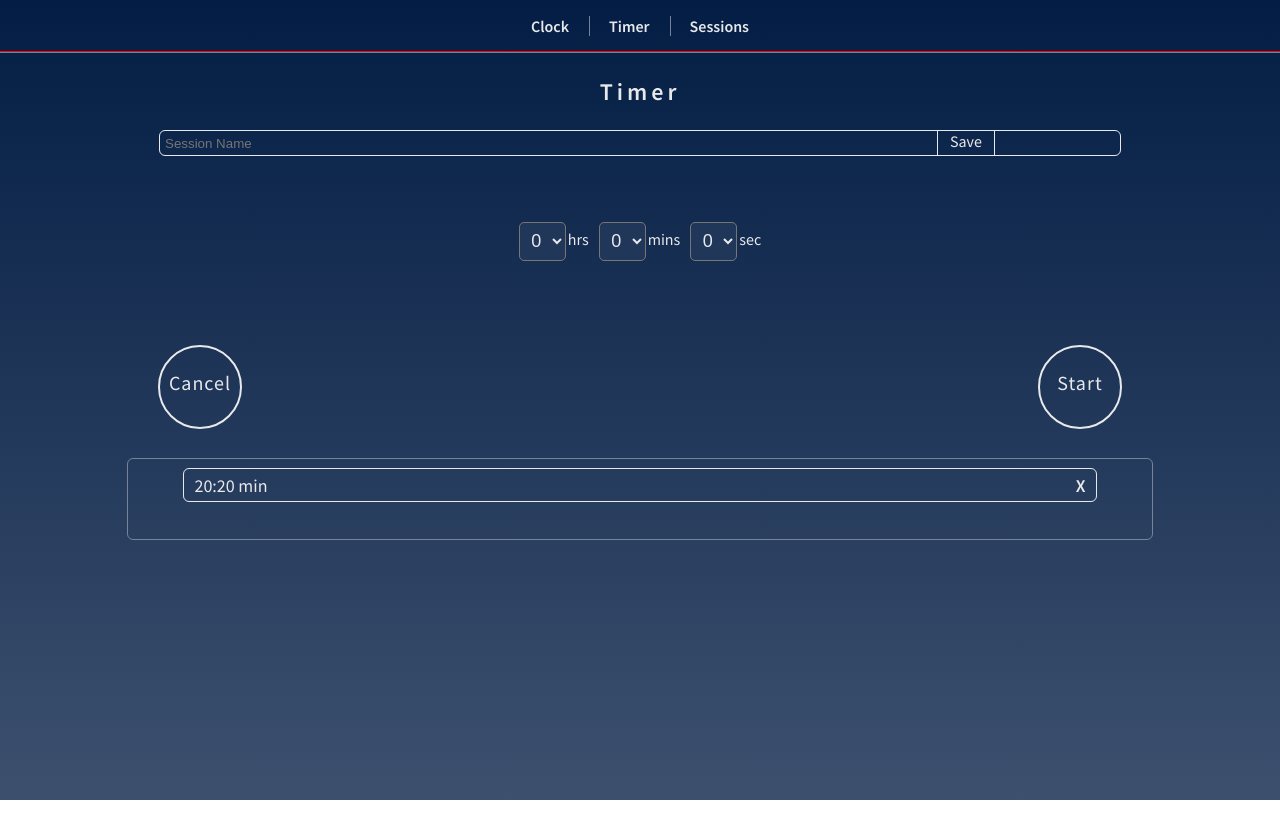
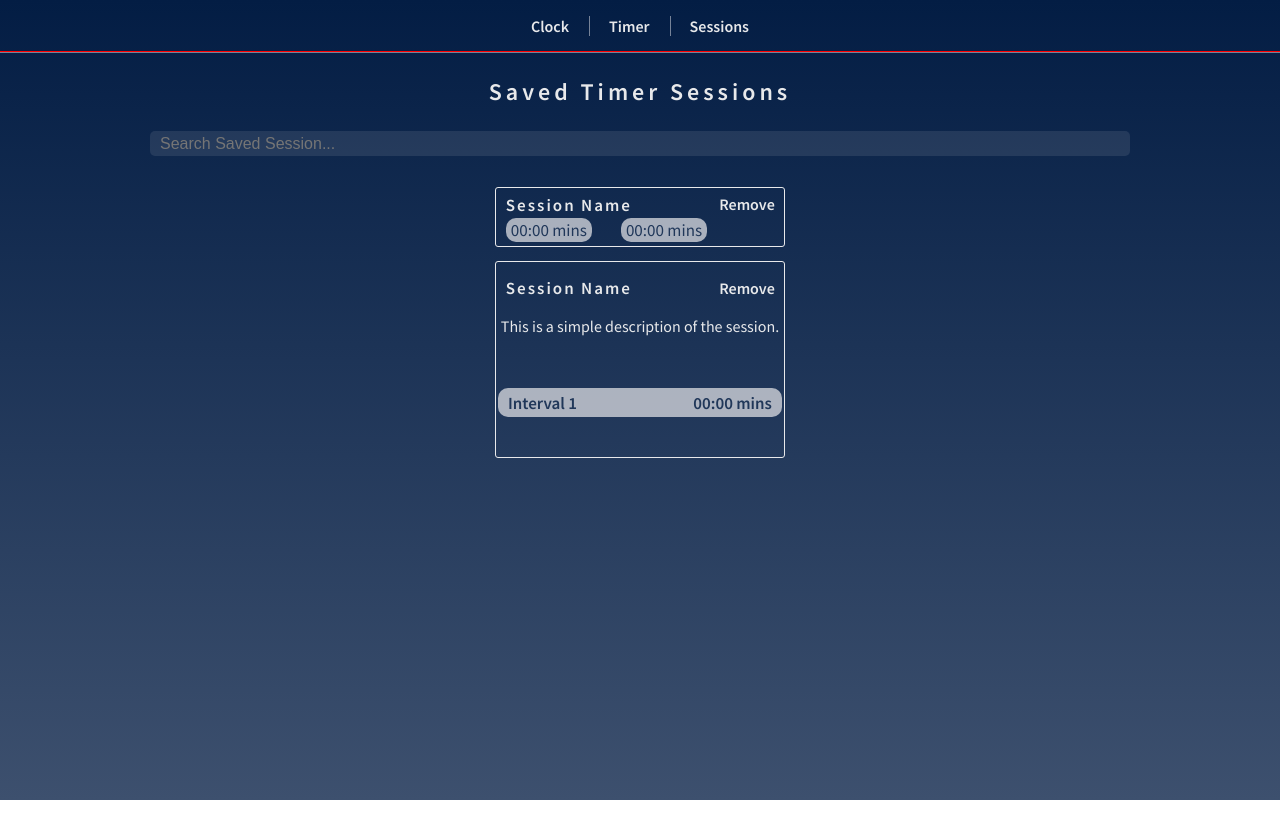
Before and after one commit to Rio0628/clock-timer, a React (Create React App) app: page / in a window 1280 px wide. Shown: the top 838 px of the page. Built offline with nearby package versions, Linux system fonts and the light colour scheme.

Commit message:
Created Comp
- Created the whole saved session timer component that will allow the user to view all of the saved sessions and the intervals within those sections.
- Added the necessary styling and effects for hover and active.

```diff
--- a/src/App.js
+++ b/src/App.js
@@ -2,6 +2,7 @@ import React, { Component } from 'react';
 import { BrowserRouter as Router, Switch, Route, Link } from 'react-router-dom';
 import ClockView from './components/ClockView';
 import TimerView from './components/TimerView';
+import TimerSSNSview from './components/TimerSSNSview';
 import api from './api';
 
 
@@ -22,7 +23,8 @@ class App extends Component {
           </Router>
         </div>
 
-        <TimerView />
+        <TimerSSNSview />
+        {/* <TimerView /> */}
         {/* <ClockView />  */}
         {/* <h1>Hello 1234567890</h1> */}
       </div>
--- a/src/components/IndTimerSession.js
+++ b/src/components/IndTimerSession.js
@@ -0,0 +1,37 @@
+import React from 'react';
+
+const IndTimerSession = () => {
+    return (
+        <div className='indTimerSession'>
+            <div className='timerSessionCls'>
+                <div className='name-rmvBtnCntr'>
+                    <p className='nameOfSession'>Session Name</p>
+                    <div className='removeSessionBtn'>Remove</div>
+                </div>
+
+                <div className='intervalsCntrCls'>
+                    <p className='intervalTime'>00:00 mins</p>
+                    <p className='intervalTime'>00:00 mins</p>
+                </div>
+            </div>
+
+            <div className='timerSessionOpen'>
+                <div className='name-rmvBtnCntr'>
+                    <p className='nameOfSessionOpen'>Session Name</p>
+                    <div className='removeSessionBtn'>Remove</div>
+                </div>
+
+                <p className='descriptionSession'>This is a simple description of the session.</p>
+
+                <div className='intervalsCntrOpen'>
+                    <div className='indInterval'>
+                        <p className='sessionInterval'>Interval 1</p>
+                        <p className='intervalTimeOpen'>00:00 mins</p>
+                    </div>
+                </div>
+            </div>
+        </div>
+    );
+}
+
+export default IndTimerSession;
--- a/src/components/TimerSSNSview.js
+++ b/src/components/TimerSSNSview.js
@@ -0,0 +1,19 @@
+import React from 'react';
+import IndTimerSession from './IndTimerSession';
+
+const TimerSSNSview = () => {
+    return (
+        <div className='timerSsnsView'>
+            <p className='timerSsnsHdng'>Saved Timer Sessions</p>
+
+            <input className='searchbar' placeholder='Search Saved Session...'/>
+
+            <div className='timerSsnsCntr'>
+                <IndTimerSession />
+            </div>
+
+        </div>
+    );
+}
+
+export default TimerSSNSview;
--- a/src/index.css
+++ b/src/index.css
@@ -52,7 +52,7 @@ body {
 
 /* -- MAIN CLOCK STYLES -- */
 
-.clockViewCntr, .timerCntr {
+.clockViewCntr, .timerCntr, .timerSsnsView {
   /* position: relative; */
   /* bottom: 1.45rem; */
   display: flex;
@@ -63,7 +63,7 @@ body {
   outline: 1px solid red;
 }
 
-.clockViewHeading, .timerCntrHdng {
+.clockViewHeading, .timerCntrHdng, .timerSsnsHdng{
   font-size: 24px;
   text-align: center;
   letter-spacing: 4px;
@@ -281,7 +281,7 @@ body {
 #removeTimerBtn:active {
   background: none;
   color: #f21b3f;
-  transition: .1s linears;
+  transition: .1s linear;
 }
 
 .saveSessionCntr {
@@ -319,3 +319,186 @@ body {
   color: #031d44;
   transition: .1s linear;
 }
+
+/* -- TIMER SESSIONS STYLES -- */
+
+.searchbar {
+  width: 75%;
+  height: 1.2rem;
+  font-size: 16px;
+  background: rgba( 232, 233, 235, .1);
+  border: none;
+  /* outline:1px solid #768398; */
+  color: #e8e9eb;
+  padding: 3px 10px;
+  border-radius: 5px;
+}
+
+.searchbar:focus {
+  outline: 1px solid #768398;
+  background: transparent;
+  transition: .2s linear;
+}
+
+.timerSsnsCntr {
+  /* outline: 1px solid blue; */
+  position: relative;
+  top: 1rem;
+  width: 100vw;
+  height: 78.5vh;
+  display: flex;
+  flex-direction: column;
+  align-items: center;
+}
+
+.timerSessionCls {
+  position: relative;
+  top: 1rem;
+  /* width: 100%; */
+  height: 3rem;
+  padding: 5px 10px;
+  outline: 1px solid #e8e9eb;
+  /* background: rgba( 232, 233, 235, .1); */
+  border-radius: 2px;
+  cursor: pointer;
+}
+
+.timerSessionCls:hover, .timerSessionOpen:hover{
+  background: rgba( 232, 233, 235, .1);
+  transition: .1s all;
+}
+
+.timerSessionCls:active, .timerSessionOpen:active {
+  background: rgba( 232, 233, 235, .3);
+  transition: .1s all;
+}
+
+.name-rmvBtnCntr {
+  display: flex;
+  /* outline: 1px solid red; */
+}
+
+.nameOfSession {
+  position: relative;
+  bottom: 1rem;
+  font-size: 17px;
+  font-weight: 600;
+  letter-spacing: 2px;
+  /* outline: 1px solid yellow; */
+}
+
+.removeSessionBtn {
+  position: absolute;
+  right: .4rem;
+  height: 1.3rem;
+  font-weight: 600;
+  padding: 1px 3px;
+  /* outline: 1px solid red; */
+  cursor: pointer;
+  border-radius: 5px;
+}
+
+.removeSessionBtn:hover {
+  outline: 1px solid #e8e9eb;
+  box-shadow: 2px 2px 2px #e8e9eb;
+  transition: .1s linear;
+}
+
+.removeSessionBtn:active {
+  background: #e8e9eb;
+  color: #031d44;
+}
+
+.timerSessionOpen { cursor: pointer; }
+
+.intervalsCntrCls {
+  position: relative;
+  bottom: 1.8rem;
+  width: 75%;
+  height: 1.2rem;
+  display: flex;
+  justify-content: space-between;
+  align-items: center;
+  /* outline: 1px solid green; */
+}
+
+.intervalTime {
+  font-size: 17px;
+  padding: 1px 5px;
+  color: #203759;
+  background: rgba( 232, 233, 235, .7);
+  border-radius: 10px;
+  /* outline: 1px solid red; */
+}
+
+.timerSessionOpen {
+  position: relative;
+  top: 2rem;
+  outline: 1px solid #e8e9eb;
+  border-radius: 2px;
+}
+
+.timerSessionOpen .name-rmvBtnCntr {
+  /* outline: 1px solid red; */
+}
+
+.nameOfSessionOpen {
+  position: relative;
+  left: 10px;
+  bottom: 2px;
+  font-size: 17px;
+  font-weight: 600;
+  letter-spacing: 2px;
+}
+
+.timerSessionOpen .name-rmvBtnCntr .removeSessionBtn {
+  top: .9rem;
+}
+
+.descriptionSession {
+  position: relative;
+  bottom: 20px;
+  /* outline: 1px solid red; */
+  height: 4rem;
+  padding: 2px 5px;
+}
+
+.intervalsCntrOpen {
+  position: relative;
+  bottom: 2.2rem;
+  display: flex;
+  flex-direction: column;
+  align-items: center;
+  /* outline: 1px solid red; */
+  padding: 5px 0px;
+}
+
+.indInterval {
+  width: 95%;
+  height: 1.7rem;
+  display: flex;
+  justify-content: space-between;
+  align-items: center;
+  font-size: 17px;
+  font-weight: 800;
+  padding: 1px 5px;
+  color: #203759;
+  background: rgba( 232, 233, 235, .7);
+  border-radius: 10px;
+}
+
+.sessionInterval {
+  position: relative;
+  left: 5px;
+}
+
+.intervalTimeOpen {
+  position: relative;
+  right: 5px;
+}
+
+/*
+                <div className='intervalsCntrOpen'>
+                    <div className='indInterval'>
+                        <p className='sessionInterval'>Interval 1</p>
+                        <p className='intervalTimeOpen'>' */
```
